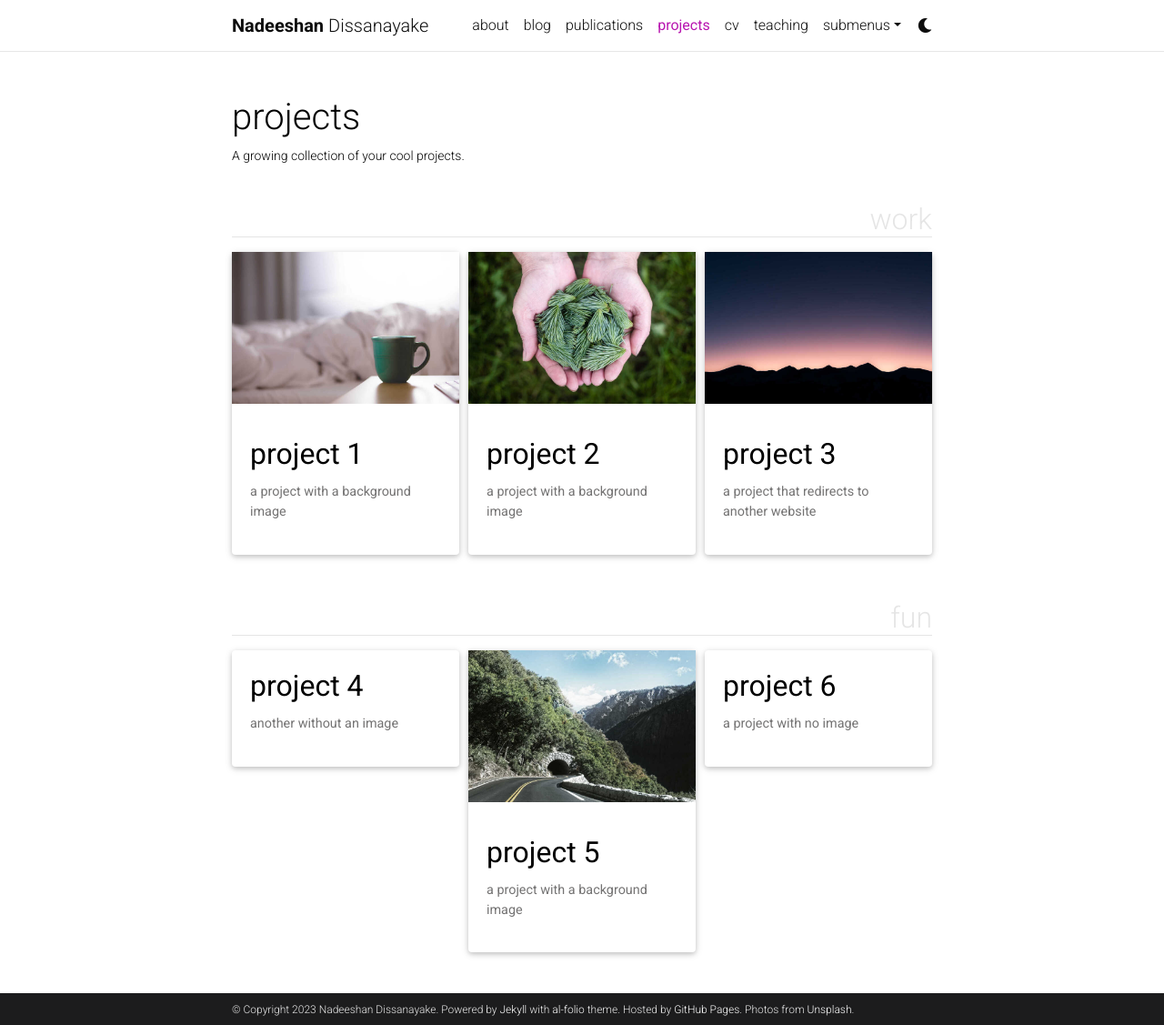
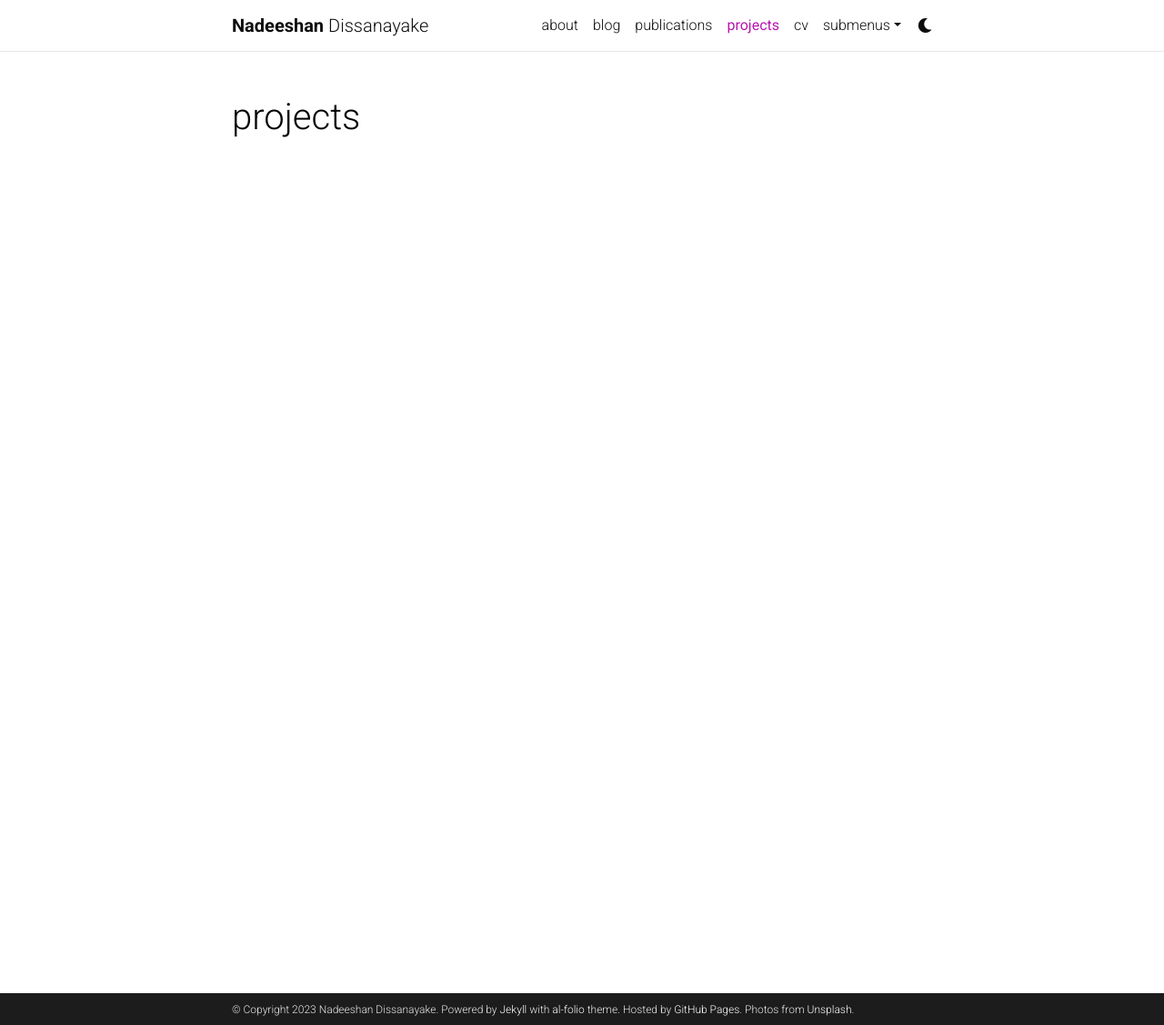
Before and after one commit to Nadeeshan96/nadeeshan96.github.io, a Jekyll site: the page built from _pages/projects.md, in a window 1280 px wide and 1127 px high. Shown: the whole window at 91% size. Built offline with Jekyll 4.4.1, drawn with Linux system fonts in a browser that asks for light colours; full-size pictures stand in for the smaller copies a plugin makes; comment, search, counter and statistics services are not loaded; a style sheet for code colours, icons or effects is not loaded.

Commit message:
Remove and change pages

```diff
--- a/_pages/projects.md
+++ b/_pages/projects.md
@@ -1,58 +1,10 @@
 ---
 layout: page
 title: projects
-permalink: /projects/
-description: A growing collection of your cool projects.
+permalink: /cv/#projects
+description:
 nav: true
 nav_order: 2
-display_categories: [work, fun]
+display_categories:
 horizontal: false
 ---
-
-<!-- pages/projects.md -->
-<div class="projects">
-{%- if site.enable_project_categories and page.display_categories %}
-  <!-- Display categorized projects -->
-  {%- for category in page.display_categories %}
-  <h2 class="category">{{ category }}</h2>
-  {%- assign categorized_projects = site.projects | where: "category", category -%}
-  {%- assign sorted_projects = categorized_projects | sort: "importance" %}
-  <!-- Generate cards for each project -->
-  {% if page.horizontal -%}
-  <div class="container">
-    <div class="row row-cols-2">
-    {%- for project in sorted_projects -%}
-      {% include projects_horizontal.html %}
-    {%- endfor %}
-    </div>
-  </div>
-  {%- else -%}
-  <div class="grid">
-    {%- for project in sorted_projects -%}
-      {% include projects.html %}
-    {%- endfor %}
-  </div>
-  {%- endif -%}
-  {% endfor %}
-
-{%- else -%}
-<!-- Display projects without categories -->
-  {%- assign sorted_projects = site.projects | sort: "importance" -%}
-  <!-- Generate cards for each project -->
-  {% if page.horizontal -%}
-  <div class="container">
-    <div class="row row-cols-2">
-    {%- for project in sorted_projects -%}
-      {% include projects_horizontal.html %}
-    {%- endfor %}
-    </div>
-  </div>
-  {%- else -%}
-  <div class="grid">
-    {%- for project in sorted_projects -%}
-      {% include projects.html %}
-    {%- endfor %}
-  </div>
-  {%- endif -%}
-{%- endif -%}
-</div>
```
Also changed, not shown: _pages/dropdown.md (+13 -4 lines), _pages/publications.md (+3 -12 lines), _pages/teaching.md (deleted, +0 -12 lines).
